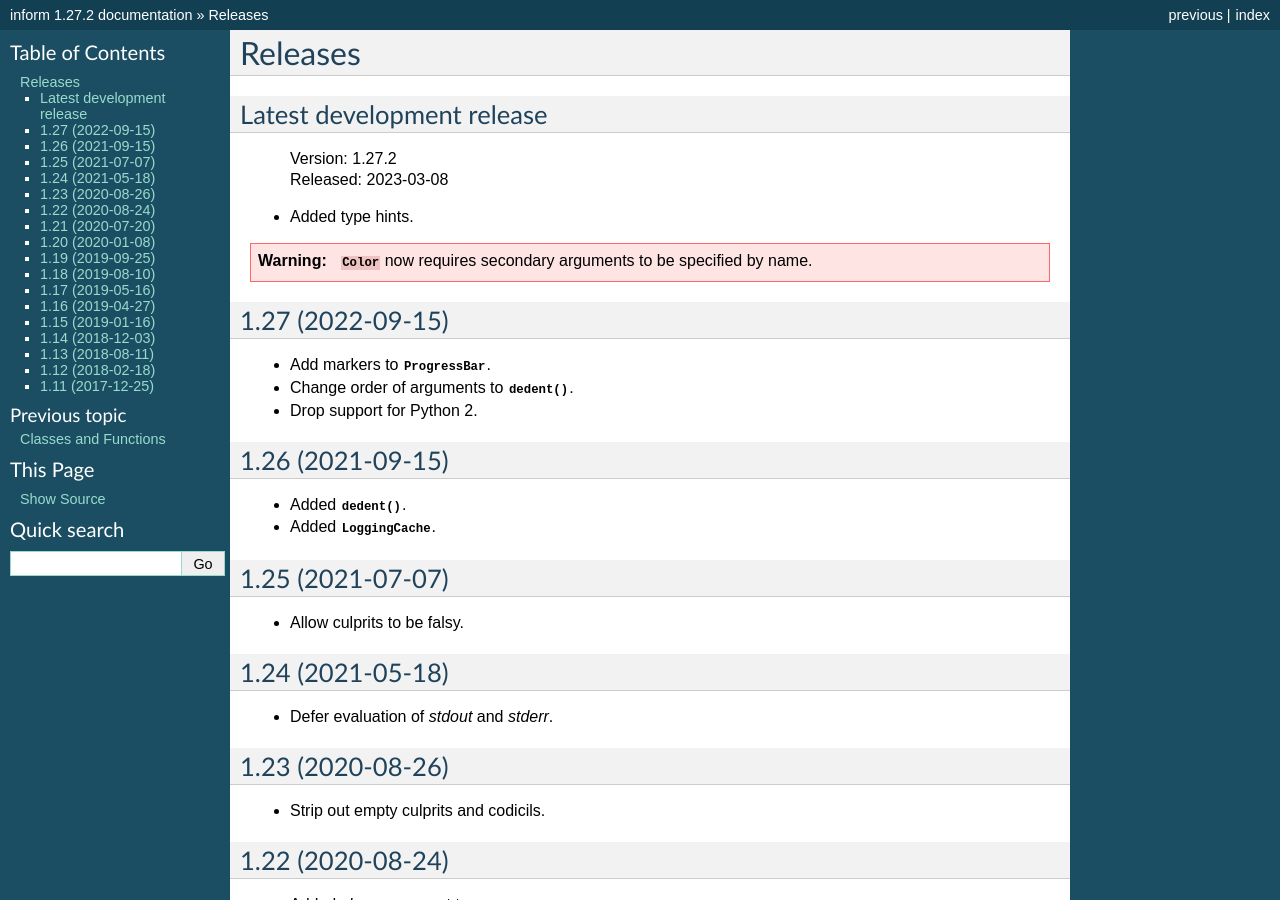
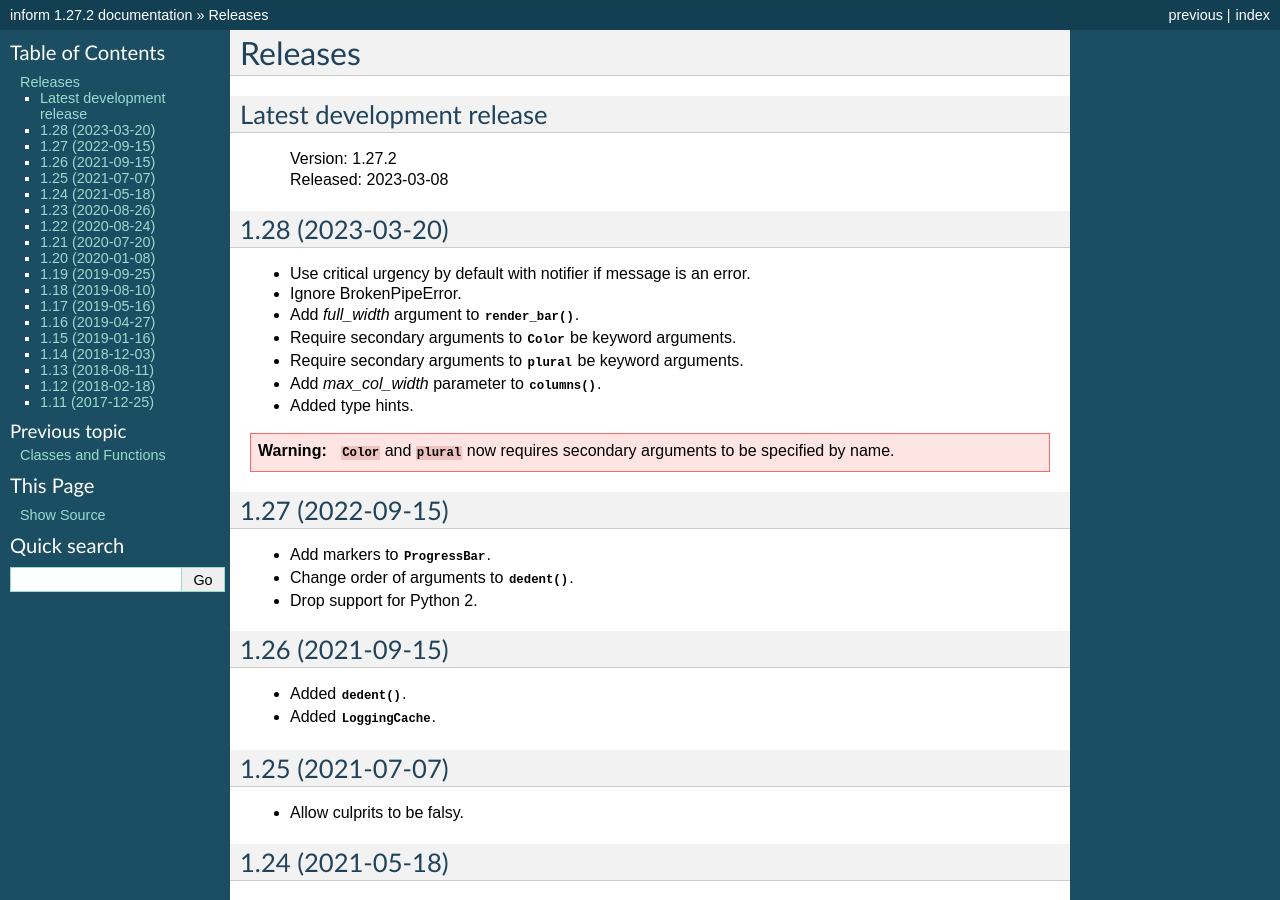
Before and after one commit to KenKundert/inform, a Sphinx documentation site: the page built from doc/releases.rst, in a window 1280 px wide and 900 px high. Built offline with Sphinx 7.4.7, drawn with Linux system fonts in a browser that asks for light colours.

Commit message:
update release notes

```diff
--- a/doc/releases.rst
+++ b/doc/releases.rst
@@ -9,11 +9,22 @@ Latest development release
     | Version: 1.27.2
     | Released: 2023-03-08
 
+
+1.28 (2023-03-20)
+-----------------
+
+- Use critical urgency by default with notifier if message is an error.
+- Ignore BrokenPipeError.
+- Add *full_width* argument to :func:`render_bar`.
+- Require secondary arguments to :class:`Color` be keyword arguments.
+- Require secondary arguments to :class:`plural` be keyword arguments.
+- Add *max_col_width* parameter to :func:`columns`.
 - Added type hints.
 
 .. warning::
 
-    :class:`Color` now requires secondary arguments to be specified by name.
+    :class:`Color` and :class:`plural` now requires secondary arguments to be
+    specified by name.
 
 
 1.27 (2022-09-15)
```
